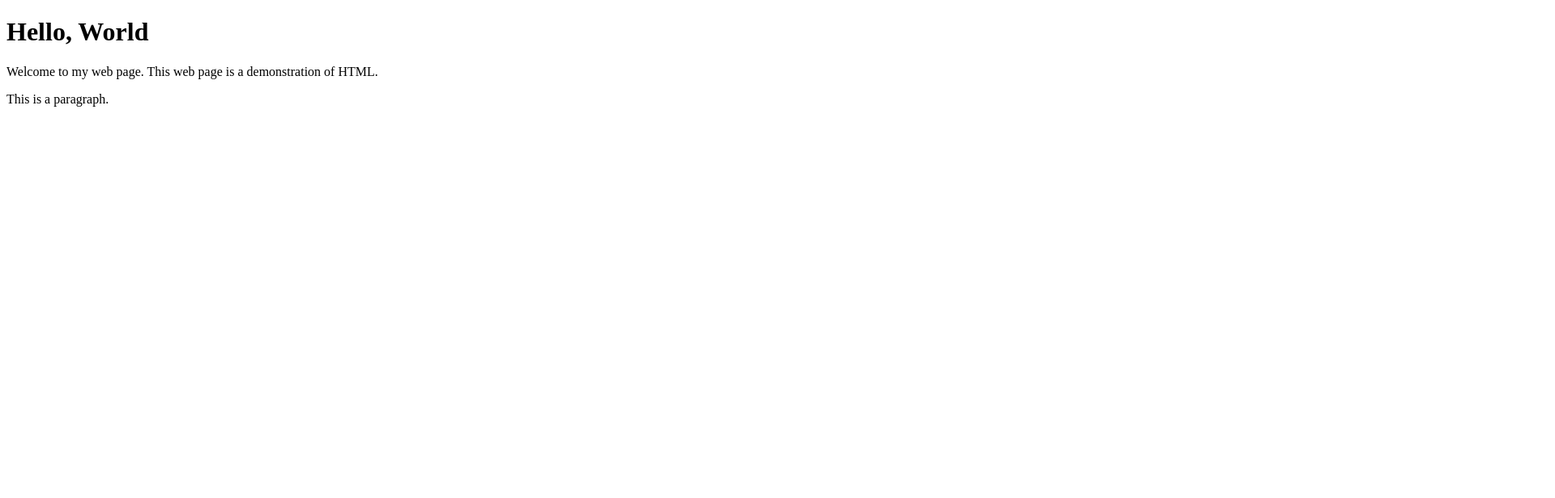
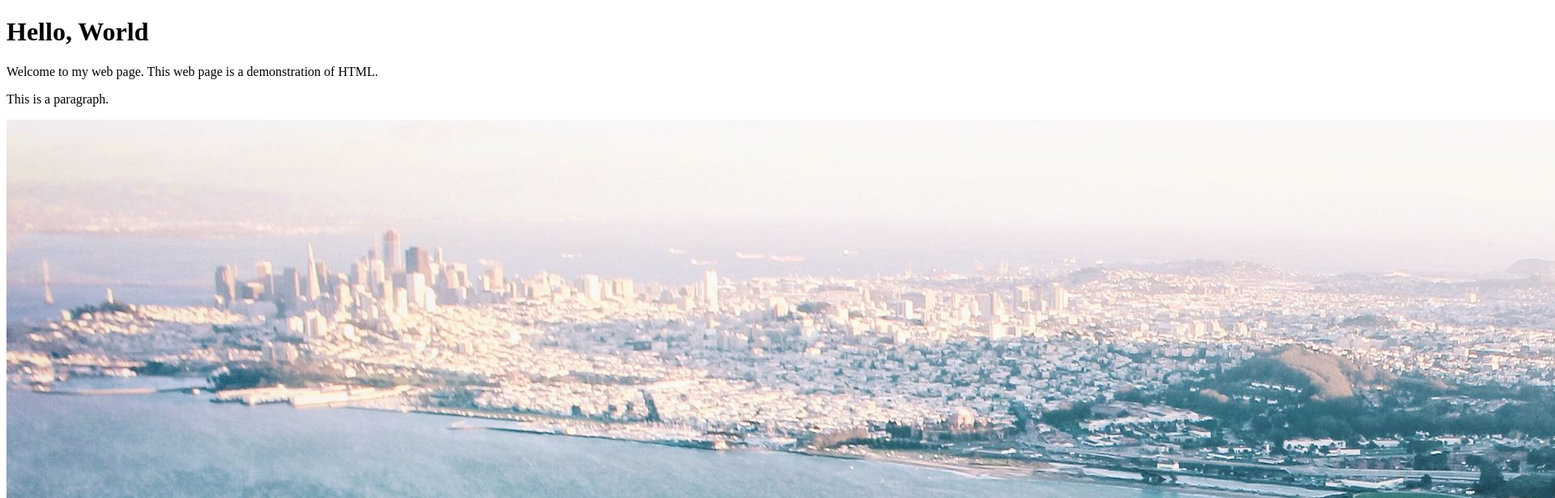
Before and after one commit to SebastianFabio/SebastianRepository-1-, a plain HTML site: page index.html in a window 1280 px wide. Shown: the top 616 px of the page at 81% size, 1920 px wide, since content can reach past the window. Drawn offline with Linux system fonts and the light colour scheme.

Commit message:
Update index.html

```diff
--- a/index.html
+++ b/index.html
@@ -10,6 +10,8 @@
       web page is a demonstration of
       HTML.
     </p>
+
     <p>This is a paragraph.</p>
+    <img src="Goldengate.jpg" alt="a picture of the Golden Gate Bridge">
   </body>
 </html> <!--closing html tag -->
```
